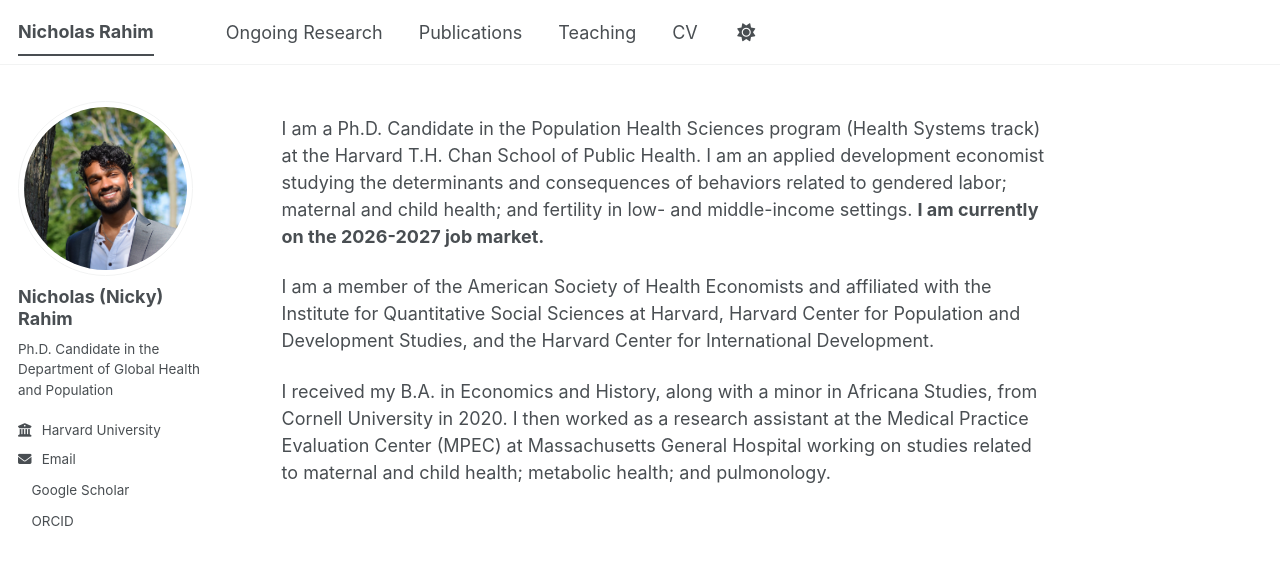
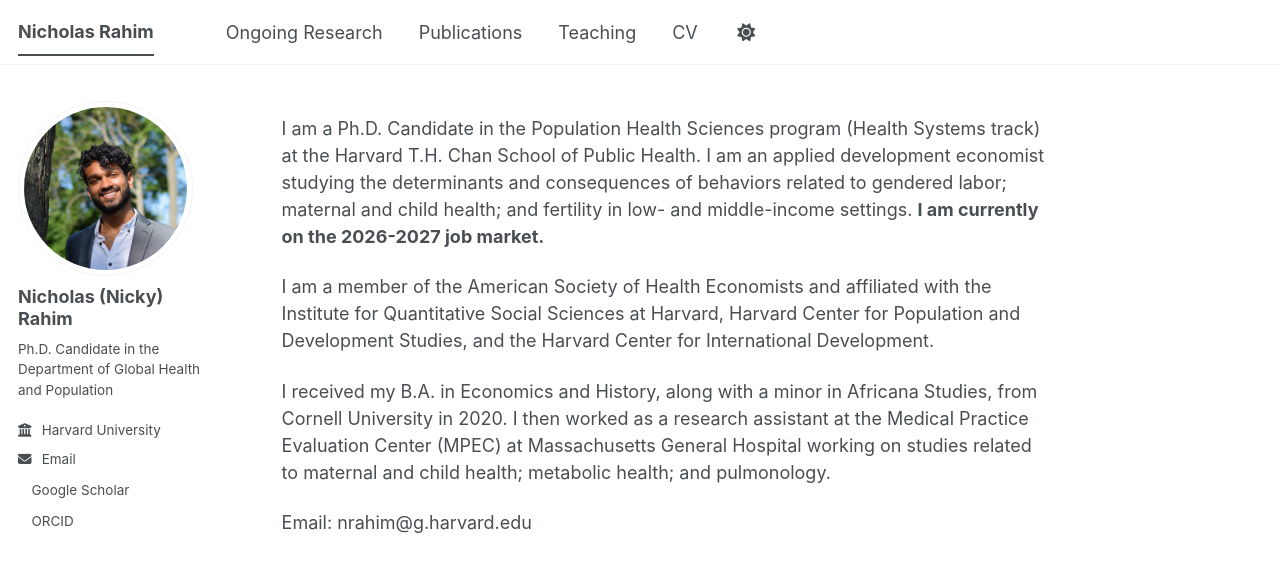
Before and after one commit to nicholasrahim/nicholasrahim.github.io, a Jekyll site: the page built from _pages/about.md, in a window 1280 px wide. Shown: the top 572 px of the page. Built offline with Jekyll 4.4.1, drawn with Linux system fonts in a browser that asks for light colours; a style sheet for code colours, icons or effects is not loaded.

Commit message:
Add email address to about page
Added email contact information.

```diff
--- a/_pages/about.md
+++ b/_pages/about.md
@@ -12,3 +12,5 @@ I am a Ph.D. Candidate in the Population Health Sciences program (Health Systems
 I am a member of the American Society of Health Economists and affiliated with the Institute for Quantitative Social Sciences at Harvard, Harvard Center for Population and Development Studies, and the Harvard Center for International Development.
 
 I received my B.A. in Economics and History, along with a minor in Africana Studies, from Cornell University in 2020. I then worked as a research assistant at the Medical Practice Evaluation Center (MPEC) at Massachusetts General Hospital working on studies related to maternal and child health; metabolic health; and pulmonology.
+
+Email: nrahim@g.harvard.edu
```
